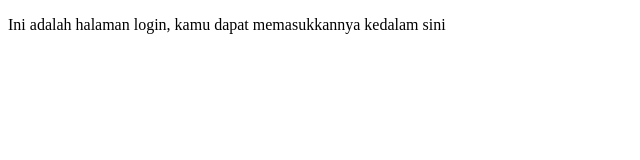
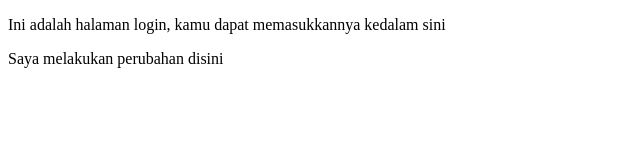
Before and after one commit to bayupriyambada/smk-merge, a plain HTML site: page login.html in a window 1280 px wide. Shown: the whole page, without its empty margins (0-640 px from the left). Drawn offline with Linux system fonts and the light colour scheme.

Commit message:
melakukan perubahan code di login.html

```diff
--- a/login.html
+++ b/login.html
@@ -8,5 +8,6 @@
 </head>
 <body>
     <p>Ini adalah halaman login, kamu dapat memasukkannya kedalam sini</p>
+    <p>Saya melakukan perubahan disini</p>
 </body>
 </html>
```
